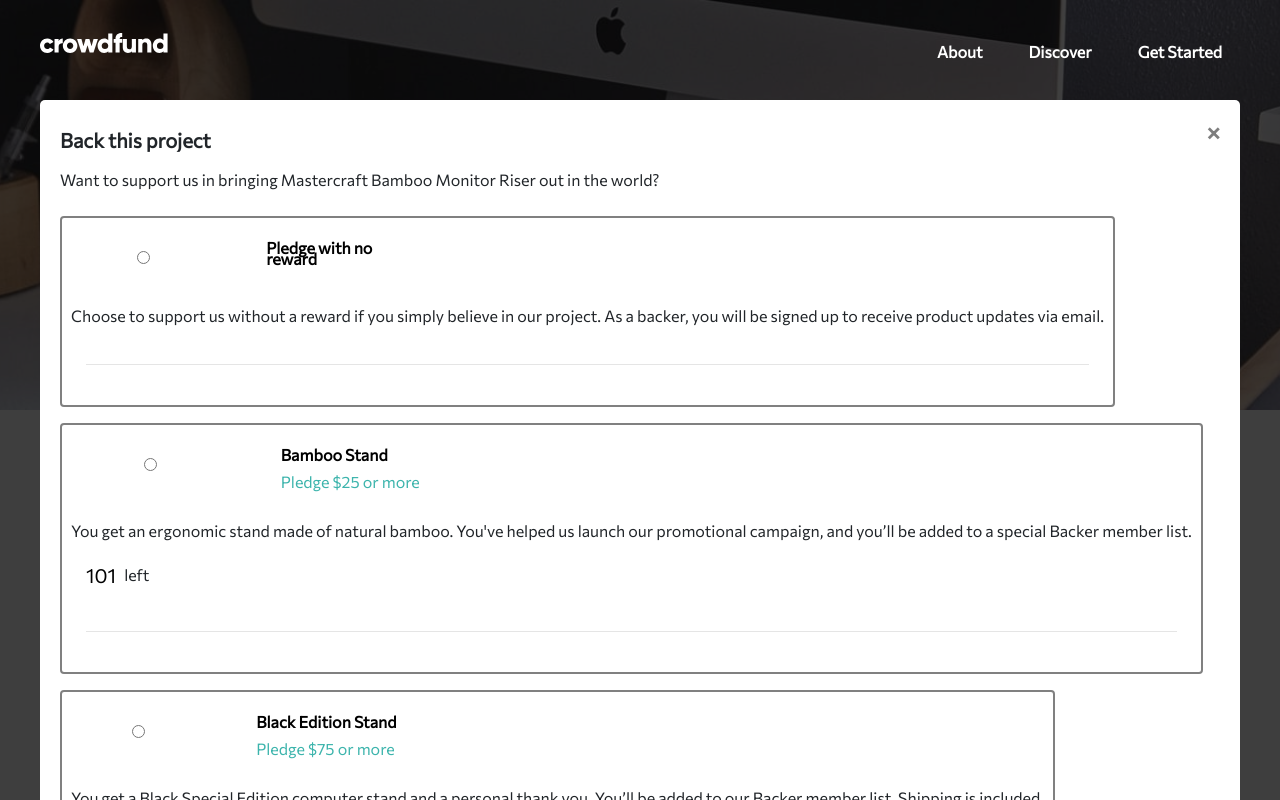
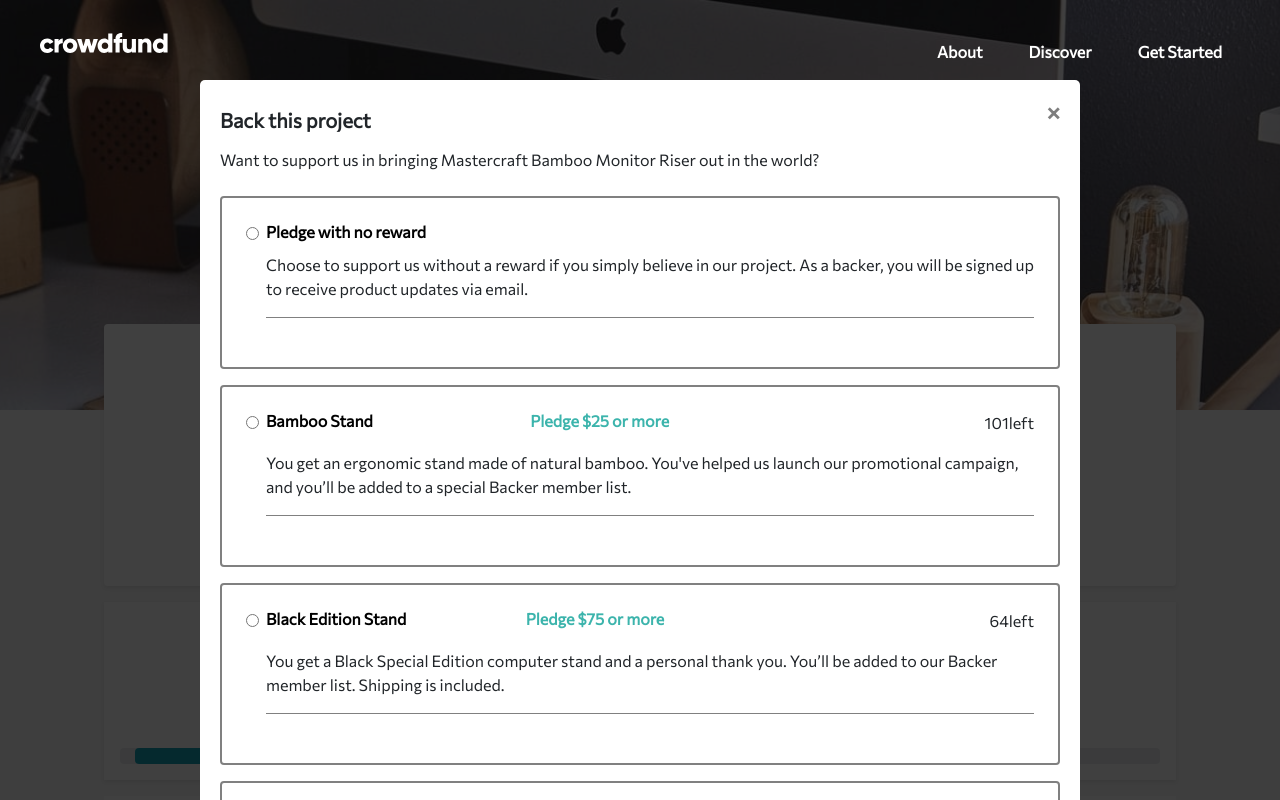
Before and after one commit to MrObonye/crowdfunding, an Angular app: page / in a window 1280 px wide. Both pictures are taken after a click on the button "Back the project". Shown: the top 800 px of the page. Built offline with nearby package versions, Linux system fonts and the light colour scheme.

Commit message:
challenge complete

```diff
--- a/angular.json
+++ b/angular.json
@@ -32,6 +32,8 @@
               "node_modules/bootstrap/dist/css/bootstrap.min.css"
             ],
             "scripts": [
+              "./node_modules/jquery/dist/jquery.js",
+              "./node_modules/bootstrap/dist/js/bootstrap.min.js"
             ]
           },
           "configurations": {
--- a/package.json
+++ b/package.json
@@ -26,7 +26,8 @@
     "@fortawesome/free-regular-svg-icons": "^5.13.0",
     "@fortawesome/free-solid-svg-icons": "^5.13.0",
     "@ng-bootstrap/ng-bootstrap": "^6.2.0",
-    "bootstrap": "^4.4.0",
+    "bootstrap": "^4.6.0",
+    "jquery": "^3.6.0",
     "rxjs": "~6.5.4",
     "tslib": "^1.10.0",
     "zone.js": "~0.10.2"
--- a/src/app/components/common/pledge/pledge.component.html
+++ b/src/app/components/common/pledge/pledge.component.html
@@ -1,5 +1,64 @@
-<div class="p-4 my-2 rounded" [ngStyle]="{'border': index === selected ? 'solid 2px hsl(176, 50%, 47%)' : 'solid 2px gray'}">
-  <div class="row">
+<div class="p-4 my-2 rounded wrapper"
+  [ngStyle]="{'border': index === selected ? 'solid 2px hsl(176, 50%, 47%)' : 'solid 2px gray'}">
+  <div class="grid-item1">
+    <div class="form-check">
+      <input class="form-check-input" (change)="select(index)" type="radio" #pledge name="pledge" id="pledge">
+    </div>
+  </div>
+  <div class="grid-item2">
+    <h5 class="card-title">{{ cardTitle }}</h5>
+  </div>
+  <div class="grid-item3">
+    <h5 class="card-sub-title">{{cardSubTitle}}</h5>
+  </div>
+  <div class="grid-item4">
+    <div class="" *ngIf="cardNumber >= 0">
+      <p class="">{{cardNumber}}left</p>
+    </div>
+  </div>
+  <div class="grid-item5">
+    <p>{{cardText}}</p>
+  </div>
+  <div class="grid-item6">
+    <p *ngIf="index === selected">Enter your pledge</p>
+  </div>
+  <div class="grid-item7">
+    <div class="row float-right" *ngIf="index === selected">
+      <div class="input-icon">
+        <input type="text" class="input">
+        <i>$</i>
+      </div>
+      <button type="button" class="continue-button mx-1 mx-md-1" (click)="submit()">continue</button>
+    </div>
+
+
+  </div>
+
+</div>
+
+<app-modal id="custom-modal-2" class="rounded">
+  <div class="col text-center">
+    <div class="col">
+      <img class="text-center" src="../../assets/images/icon-check.svg" alt="check icon">
+    </div>
+    <div class="col text-center ">
+      <h5 class="fw-bolder my-3">Thanks for your support!</h5>
+    </div>
+    <div class="col my-3">
+      <p class="my-3"> Your pledge brings us one step closer to sharing Mastercraft Bamboo Monitor Riser worldwide. You
+        will get
+        an email once our campaign is completed.</p>
+    </div>
+    <div class="col text-center my-3">
+      <button class="continue-button my-3" (click)="closeModal('custom-modal-2')">Got it!</button>
+    </div>
+
+
+
+  </div>
+
+</app-modal>
+<!--   <div class="row">
     <div class="form-check col-2 p-1">
       <input class="form-check-input"
       (change)="select(index)"
@@ -8,9 +67,9 @@
       name="pledge"
       id="pledge">
     </div>
-    <div class="row text-left mx-2">
-      <h5 class="card-title col-sm-10">{{ cardTitle }}</h5>
-      <h5 class="card-sub-title col-sm-10">{{cardSubTitle}}</h5>
+    <div class="row text-left mx-2 col-lg-9">
+      <h5 class="card-title col-sm-10 col-lg-6">{{ cardTitle }}</h5>
+      <h5 class="card-sub-title col-sm-10 col-lg-6">{{cardSubTitle}}</h5>
     </div>
 
   </div>
@@ -23,34 +82,11 @@
   </div>
   <hr class="w-100">
   <div class="row d-flex justify-content-between p-3" *ngIf="index === selected">
-    <p class="col-12">Enter your pledge</p>
+    <p class="col-12 col-lg-6 text-left">Enter your pledge</p>
     <div class="input-icon">
       <input type="text" class="input">
       <i>$</i>
     </div>
 
    <button type="button" class="continue-button" (click)="submit()">continue</button>
-  </div>
-</div>
-
-<app-modal id="custom-modal-2" class="rounded">
-  <div class="col text-center">
-    <div class="col">
-      <img class="text-center" src="../../assets/images/icon-check.svg" alt="check icon">
-    </div>
-    <div class="col text-center ">
-      <h5 class="fw-bolder my-3">Thanks for your support!</h5>
-    </div>
-    <div class="col my-3">
-      <p class="my-3"> Your pledge brings us one step closer to sharing Mastercraft Bamboo Monitor Riser worldwide. You will get
-        an email once our campaign is completed.</p>
-    </div>
-    <div class="col text-center my-3">
-      <button class="continue-button my-3" (click)="closeModal('custom-modal-2')">Got it!</button>
-    </div>
-
-
-
-  </div>
-
-</app-modal>
+  </div> -->
--- a/src/app/components/common/pledge/pledge.component.scss
+++ b/src/app/components/common/pledge/pledge.component.scss
@@ -1,3 +1,6 @@
+@import "./../../../../assets/scss/variables";
+@import "./../../../../assets/scss/mixins";
+
 .input {
   border-radius: 1.8125rem;
   height: 2.9375rem;
@@ -34,6 +37,95 @@
   text-align: right;
 }
 .green {
-  border: solid 1px green;
-  border-color: green;
+  border: solid 1px $moderateCyan;
+  border-color: $moderateCyan;
 }
+
+.wrapper {
+  .grid-item1 {
+    grid-area: radio-button;
+    text-align: left;
+  }
+  .grid-item2 {
+    grid-area: card-title;
+    text-align: left;
+    // width: 10.5rem;
+    @include breakpoints-up(large) {
+      width: 80%;
+    }
+    @include breakpoints-down(small) {
+      width: 10.5rem;
+    }
+  }
+  .grid-item3 {
+    grid-area: sub-title;
+    text-align: left;
+    /* @include breakpoints-up(large) {
+      width: 80%;
+    }
+    @include breakpoints-up(medium) {
+      width: 80%;
+    } */
+  }
+  .grid-item4 {
+    grid-area: pledge-count;
+
+    text-align: left;
+    @include breakpoints-up(large) {
+      text-align: right;
+       place-items: end;
+    }
+    @include breakpoints-up(medium) {
+      text-align: right;
+      place-items: end;
+    }
+  }
+  .grid-item5 {
+    grid-area: pledge-desc;
+    border-bottom: solid 1px gray;
+    text-align: left;
+  }
+  .grid-item6 {
+    grid-area: pledge-label;
+    text-align: left;
+    padding-top: 25px;
+  }
+  .grid-item7 {
+    grid-area: input-box;
+    text-align: right;
+    padding-top: 25px;
+  }
+
+  @include breakpoints-up(large) {
+    display: grid;
+    grid-template-areas:
+      "radio-button card-title sub-title pledge-count"
+      "radio-button pledge-desc pledge-desc pledge-desc"
+      "pledge-label pledge-label pledge-label input-box ";
+
+    .grid-item {
+      background-color: rgba(255, 255, 255, 0.8);
+    }
+  }
+  @include breakpoints-up(medium) {
+    display: grid;
+    grid-template-areas:
+      "radio-button card-title sub-title pledge-count"
+      "radio-button pledge-desc pledge-desc pledge-desc"
+      "pledge-label pledge-label input-box input-box ";
+
+    .grid-item {
+      background-color: rgba(255, 255, 255, 0.8);
+    }
+  }
+  @include breakpoints-down(small) {
+    display: grid;
+    grid-template-areas:
+      "radio-button card-title "
+      "radio-button sub-title "
+      "pledge-desc pledge-desc"
+      "pledge-count pledge-count"
+      "pledge-label pledge-label"
+      "input-box input-box ";
+  }
+}
--- a/src/app/components/hero/hero.component.html
+++ b/src/app/components/hero/hero.component.html
@@ -66,7 +66,7 @@
 
     </div>
     <div class="row">
-      <app-pledge [cardTitle]="'Pledge with no reward'" [cardSubTitle]="''" [cardText]="' Choose to support us without a reward if you simply believe in our project. As a backer,\
+      <app-pledge [cardTitle]="'Pledge with no reward'" [cardSubTitle]="''" [cardText]="'Choose to support us without a reward if you simply believe in our project. As a backer,\
       you will be signed up to receive product updates via email.'"
       [cardNumber]="-1" [index]="1" (enableBorder)="select($event)" [selected]="selected"></app-pledge>
       <app-pledge [cardTitle]="contentData[0].cardTitle" [cardSubTitle]="contentData[0].cardSubTitle" [cardText]="contentData[0].cardText"
--- a/src/app/components/modal/modal.component.scss
+++ b/src/app/components/modal/modal.component.scss
@@ -1,5 +1,8 @@
 /* MODAL STYLES
 -------------------------------*/
+
+@import '../../../assets/scss/mixins';
+
 app-modal {
   /* modals are hidden by default */
   display: none;
@@ -8,10 +11,36 @@ app-modal {
   .app-modal {
     /* modal container fixed across whole screen */
     position: fixed;
-    top: 60px;
+    top: 10%;
     right: 0;
     bottom: 0;
     left: 0;
+
+    @include breakpoints-up(large) {
+      left: 50%;
+      top: 5%;
+
+      width: 75%;
+      height: 100vh;
+      overflow-y: auto;
+      // margin: 40px auto;
+      // margin-left: -353px;
+      // margin-right: 353px;
+      transform: translateX(-50%);
+    }
+
+    @include breakpoints-up(medium) {
+      left: 50%;
+      top: 5%;
+
+      width: 75%;
+      height: 100vh;
+      overflow-y: auto;
+      // margin: 40px auto;
+      // margin-left: -353px;
+      // margin-right: 353px;
+      transform: translateX(-50%);
+    }
 
 
     /* z-index must be higher than modal-background */
--- a/src/assets/scss/_card.scss
+++ b/src/assets/scss/_card.scss
@@ -6,14 +6,14 @@
     font-size: 1rem;
     font-weight: 700;
     color: $Black;
-    line-height: 11px;
+    // line-height: 11px;
     padding-bottom: 0px;
   }
   &-sub-title {
     color: $moderateCyan;
     font-size: 1rem;
-    font-weight: 500;
-    padding-bottom: 20px;
+    font-weight: 700;
+    // padding-bottom: 20px;
   }
   &-text{
     padding-bottom: 20px;
```
Also changed, not shown: 1 other file (tests, documents, lock files or other folders).
